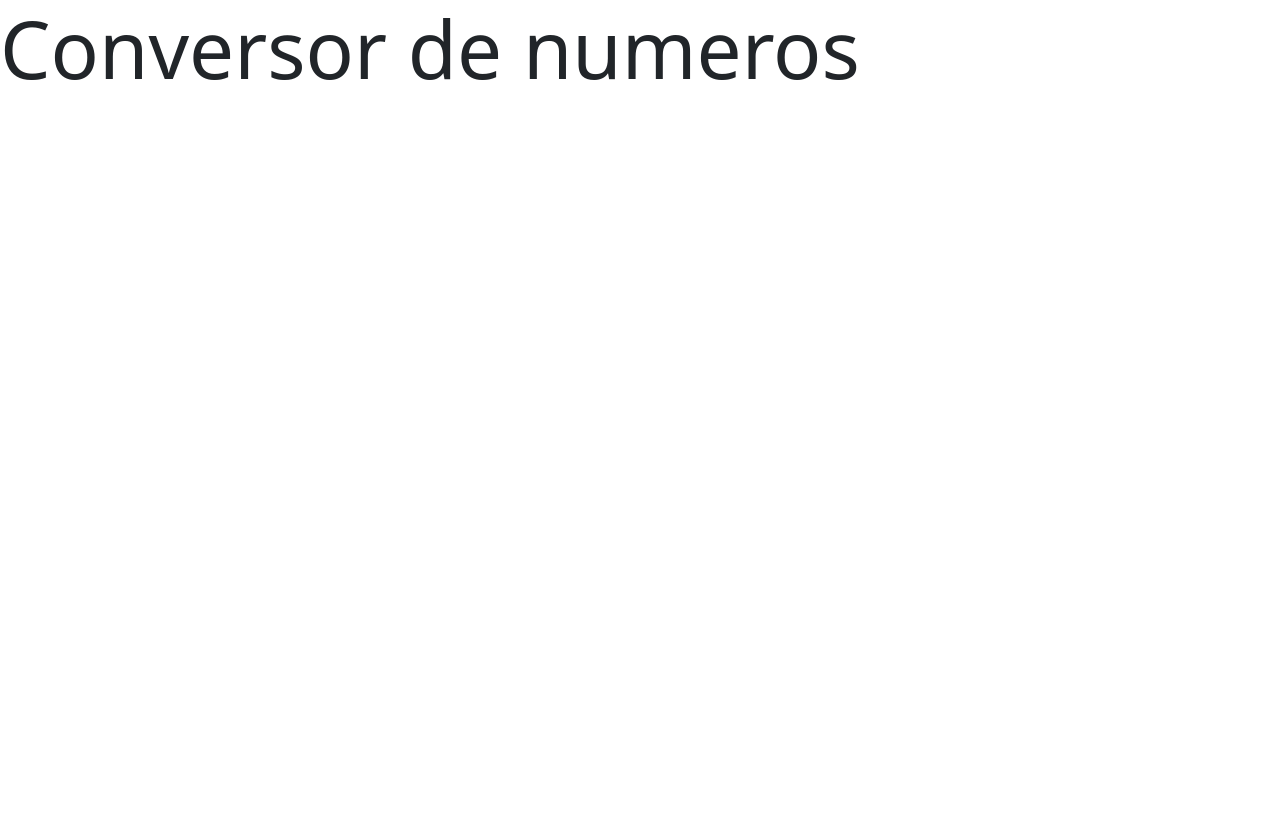
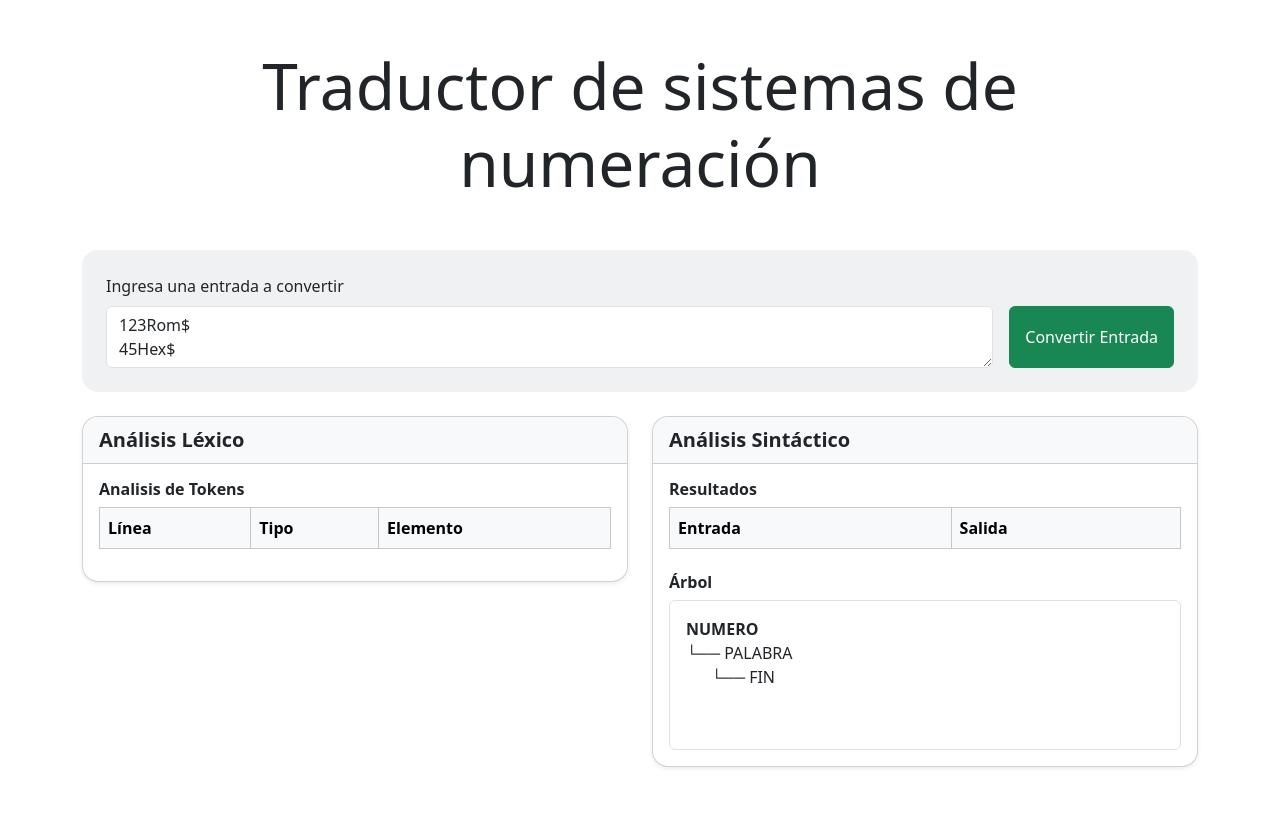
Before and after one commit to dan8a112/convertidor-numerico-compiladores, a Flask app: page / in a window 1280 px wide. Before the commit the page ends 80 px from the top, so only its background shows below. Run offline with Flask 3, Linux system fonts and the light colour scheme; lists and menus that the app fills with data are empty; some libraries are stand-ins or nearby versions.

Commit message:
feat: diseño de sistema para leer entradas desde un .txt

```diff
--- a/app.py
+++ b/app.py
@@ -1,11 +1,13 @@
 from flask import Flask, render_template
+from logic.inputs import read_content_txt
 
 app = Flask(__name__)
 
 
 @app.route("/", methods=["GET"])
 def index():
-    return render_template("index.html")
+    input = read_content_txt("./inputs/entradas.txt") #Se leen las entradas del archivo
+    return render_template("index.html", input=input)
 
 if __name__ == "__main__":
     app.run(debug=True)
--- /dev/null
+++ b/inputs/entradas.txt
@@ -0,0 +1,3 @@
+123Rom$
+45Hex$
+12Bin$
--- /dev/null
+++ b/logic/inputs.py
@@ -0,0 +1,17 @@
+#Funcion que recibe una ruta o nombre de archivo y retorna cada linea de este archivo
+def read_content_txt(path: str):
+    try:
+        with open(path, 'r', encoding='utf-8') as file:
+            content = file.read()
+        return content
+    except FileNotFoundError:
+        print(f"Error: El archivo '{path}' no fue encontrado.")
+        return None
+    except Exception as e:
+        print(f"Ocurrió un error: {e}")
+        return None
+
+#Funcion que recibe una entrada, un string y retorna un array de str con las lineas
+def split_input(input: str):
+    lines = input.splitlines()
+    return lines
--- a/templates/index.html
+++ b/templates/index.html
@@ -1,12 +1,91 @@
 <!DOCTYPE html>
 <html lang="en">
+
 <head>
     <meta charset="UTF-8">
     <meta name="viewport" content="width=device-width, initial-scale=1.0">
     <link rel="stylesheet" href="../static/css/bootstrap.min.css">
     <title>Conversor de numeros</title>
 </head>
+
 <body>
-    <h1 class="display-1">Conversor de numeros</h1>
+    <div class="container py-5">
+        <!-- Título -->
+        <div class="text-center mb-5">
+            <h1 class="display-3">Traductor de sistemas de numeración</h1>
+        </div>
+
+        <!-- Sección de entrada -->
+        <div class="bg-secondary bg-opacity-10 p-4 rounded-4 mb-4">
+            <label for="entrada" class="form-label">Ingresa una entrada a convertir</label>
+            <div class="row g-3">
+                <div class="col-md-10">
+                    <textarea id="entrada" class="form-control" rows="2"
+                        placeholder="Ej: 123Hexa$&#10;54Bin$">{{input}}</textarea>
+                </div>
+                <div class="col-md-2 d-grid">
+                    <button class="btn btn-success">Convertir Entrada</button>
+                </div>
+            </div>
+        </div>
+
+        <!-- Secciones de análisis -->
+        <div class="row g-4">
+            <!-- Análisis Léxico -->
+            <div class="col-md-6">
+                <div class="card shadow-sm rounded-4">
+                    <div class="card-header bg-light fw-bold fs-5 rounded-top-4">
+                        Análisis Léxico
+                    </div>
+                    <div class="card-body">
+                        <h6 class="fw-semibold">Analisis de Tokens</h6>
+                        <table class="table table-bordered">
+                            <thead class="table-light">
+                                <tr>
+                                    <th>Línea</th>
+                                    <th>Tipo</th>
+                                    <th>Elemento</th>
+                                </tr>
+                            </thead>
+                            <tbody>
+                                <!-- Relleno dinámico -->
+                            </tbody>
+                        </table>
+                    </div>
+                </div>
+            </div>
+
+            <!-- Análisis Sintáctico -->
+            <div class="col-md-6">
+                <div class="card shadow-sm rounded-4">
+                    <div class="card-header bg-light fw-bold fs-5 rounded-top-4">
+                        Análisis Sintáctico
+                    </div>
+                    <div class="card-body">
+                        <h6 class="fw-semibold">Resultados</h6>
+                        <table class="table table-bordered">
+                            <thead class="table-light">
+                                <tr>
+                                    <th>Entrada</th>
+                                    <th>Salida</th>
+                                </tr>
+                            </thead>
+                            <tbody>
+                                <!-- Relleno dinámico -->
+                            </tbody>
+                        </table>
+
+                        <h6 class="fw-semibold mt-4">Árbol</h6>
+                        <div class="border rounded p-3 bg-white" style="min-height: 150px;">
+                            <strong>NUMERO</strong><br>
+                            └── PALABRA<br>
+                            &nbsp;&nbsp;&nbsp;&nbsp;&nbsp;&nbsp;└── FIN
+                        </div>
+                    </div>
+                </div>
+            </div>
+        </div>
+    </div>
 </body>
+
 </html>
```
